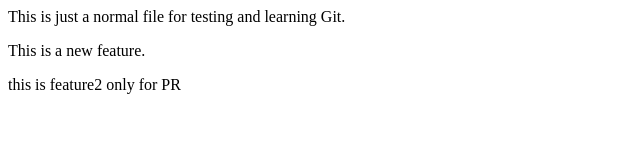
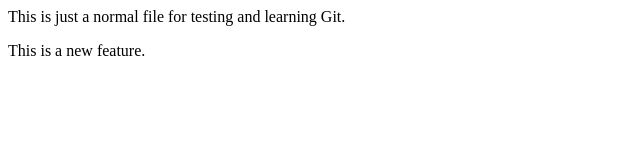
Before and after one commit to Brijeshyadeev/localrepo, a plain HTML site: page index.html in a window 1280 px wide. Shown: the whole page, without its empty margins (0-640 px from the left). Drawn offline with Linux system fonts and the light colour scheme.

Commit message:
delte line in index.html

```diff
--- a/index.html
+++ b/index.html
@@ -1,3 +1,2 @@
 <p> This is just a normal file for testing and learning Git.</p>
 <p>This is a new feature.</p>
-<p>this is feature2 only for PR</p>
```
